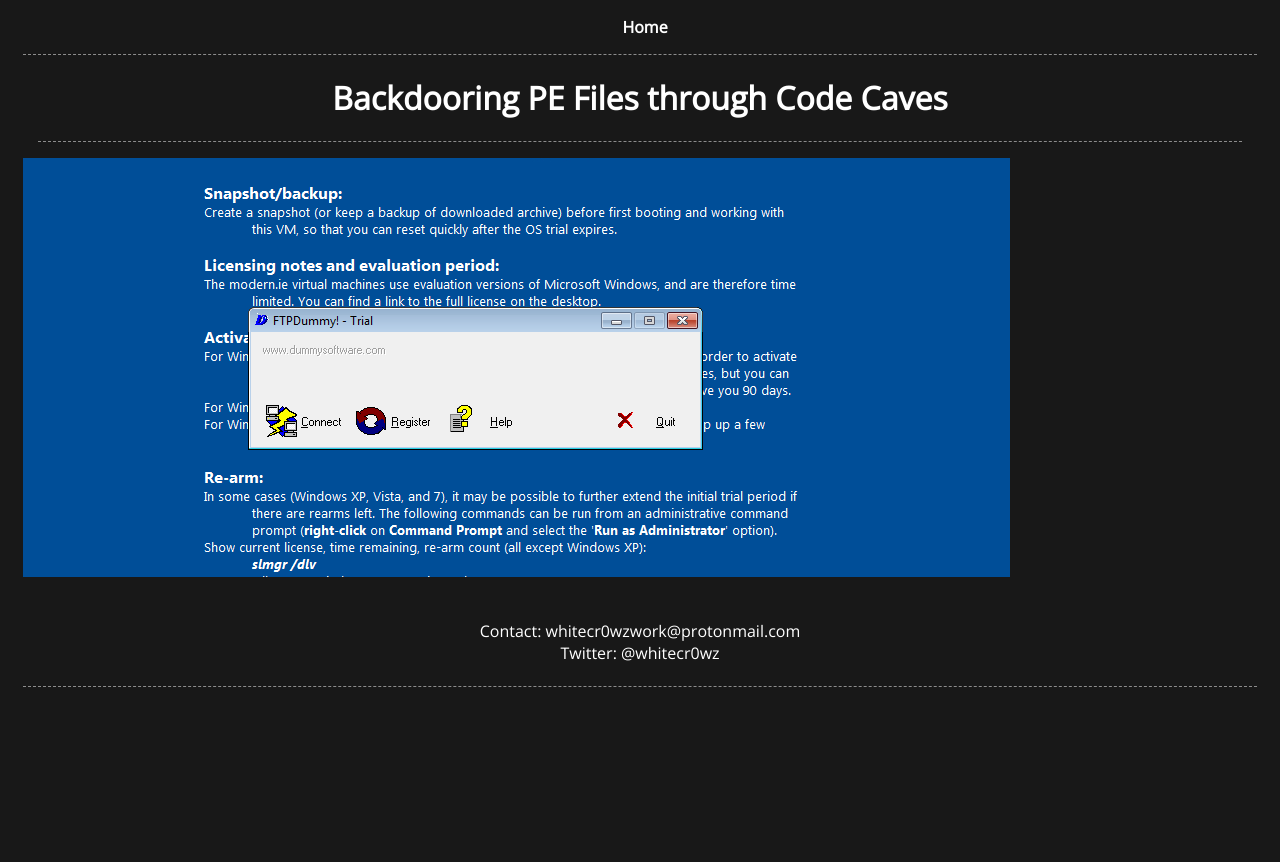
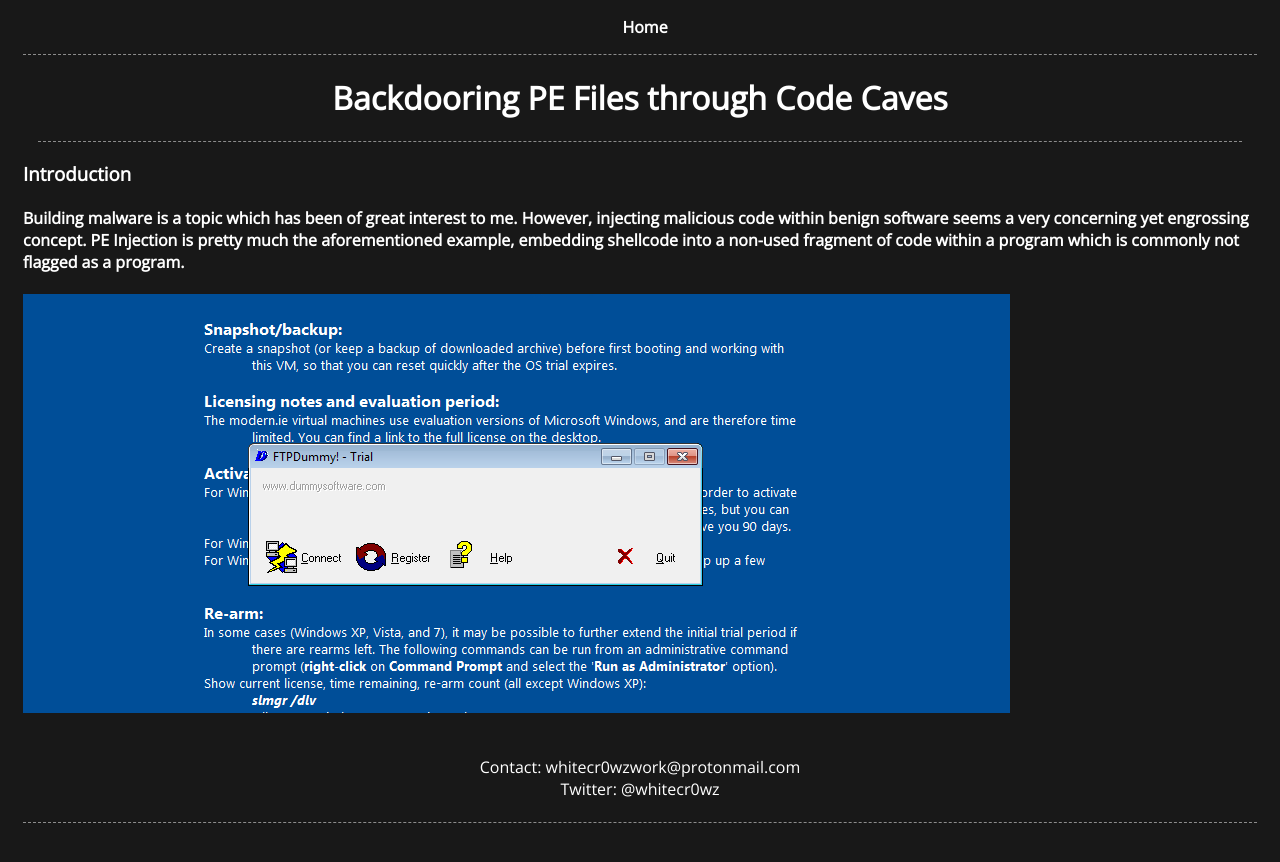
Before and after one commit to whitecr0wz/whitecr0wz.github.io, a Jekyll site: the page built from _posts/posts/20-20-10-Backdooring-PE.md, in a window 1280 px wide. Shown: the top 862 px of the page. Built offline with Jekyll 4.4.1, drawn with Linux system fonts in a browser that asks for light colours.

Commit message:
Update 20-20-10-Backdooring-PE.md

```diff
--- a/_posts/posts/20-20-10-Backdooring-PE.md
+++ b/_posts/posts/20-20-10-Backdooring-PE.md
@@ -7,4 +7,8 @@ comments: false
 en: true
 ---
 
+### Introduction
+
+#### Building malware is a topic which has been of great interest to me. However, injecting malicious code within benign software seems a very concerning yet engrossing concept. PE Injection is pretty much the aforementioned example, embedding shellcode into a non-used fragment of code within a program which is commonly not flagged as a program.
+
 ![](/assets/img/Code_Cave/1.png)
```
